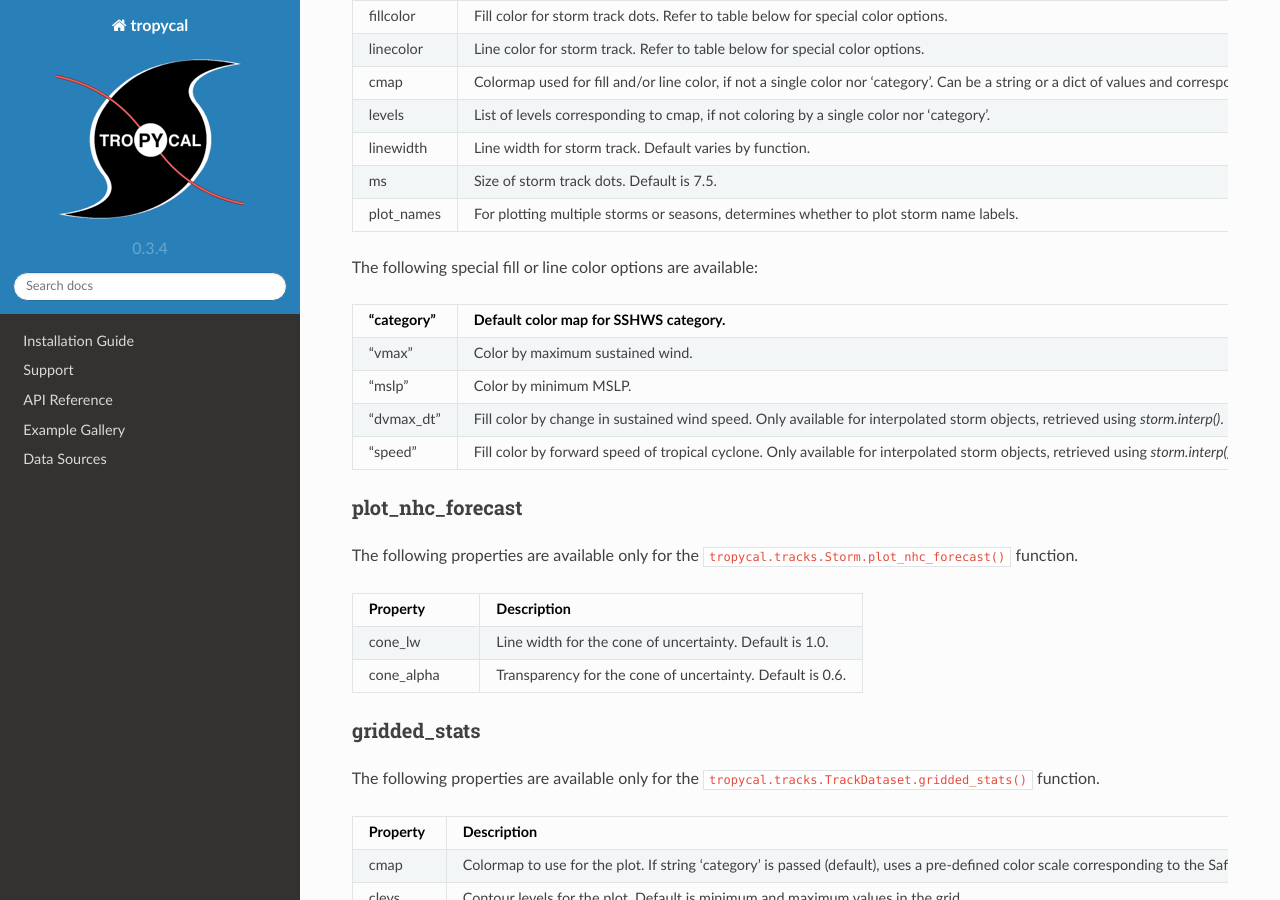
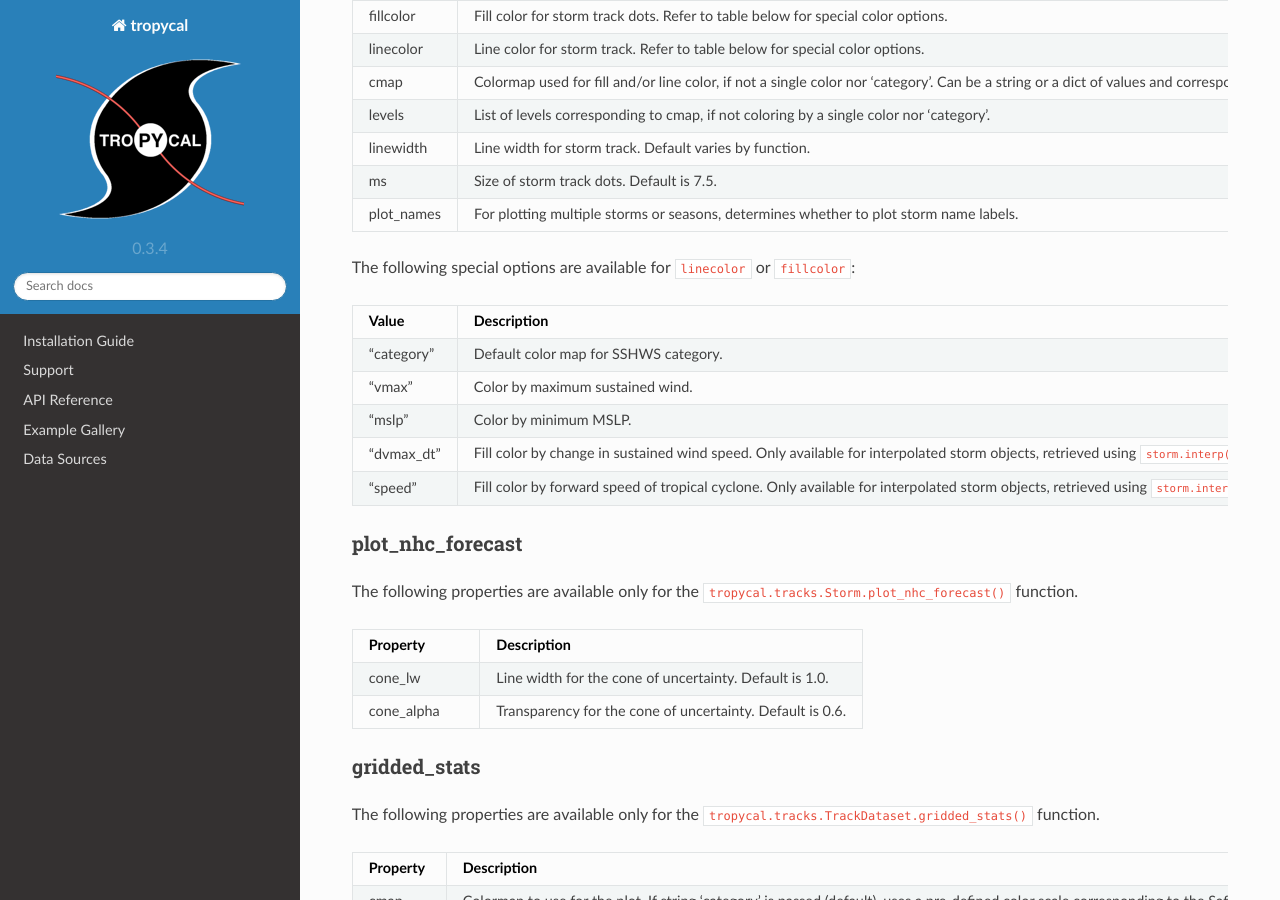
Before and after one commit to tropycal/tropycal, a Sphinx documentation site: the page built from docs/options/map_prop.rst, in a window 1280 px wide and 900 px high, scrolled down 1079 px. Built offline with Sphinx 7.4.7 and the Read the Docs theme 2.0.0, drawn with Linux system fonts in a browser that asks for light colours; pages that are not in the unit, such as notebooks, are missing from menus; the version number is read from the project's files by our own code.

Commit message:
fix: clean up docs

```diff
--- a/docs/options/map_prop.rst
+++ b/docs/options/map_prop.rst
@@ -77,12 +77,14 @@ The following properties are available for any function that involves plotting s
    * - plot_names
      - For plotting multiple storms or seasons, determines whether to plot storm name labels.
 
-The following special fill or line color options are available:
+The following special options are available for ``linecolor`` or ``fillcolor``:
 
 .. list-table::
    :widths: 25 75
    :header-rows: 1
 
+   * - Value
+     - Description
    * - "category"
      - Default color map for SSHWS category.
    * - "vmax"
@@ -90,9 +92,9 @@ The following special fill or line color options are available:
    * - "mslp"
      - Color by minimum MSLP.
    * - "dvmax_dt"
-     - Fill color by change in sustained wind speed. Only available for interpolated storm objects, retrieved using `storm.interp()`.
+     - Fill color by change in sustained wind speed. Only available for interpolated storm objects, retrieved using ``storm.interp()``.
    * - "speed"
-     - Fill color by forward speed of tropical cyclone. Only available for interpolated storm objects, retrieved using `storm.interp()`.
+     - Fill color by forward speed of tropical cyclone. Only available for interpolated storm objects, retrieved using ``storm.interp()``.
 
 .. _options-prop-nhc:
 
```
Also changed, not shown: docs/options/index.rst (deleted, +0 -16 lines).
